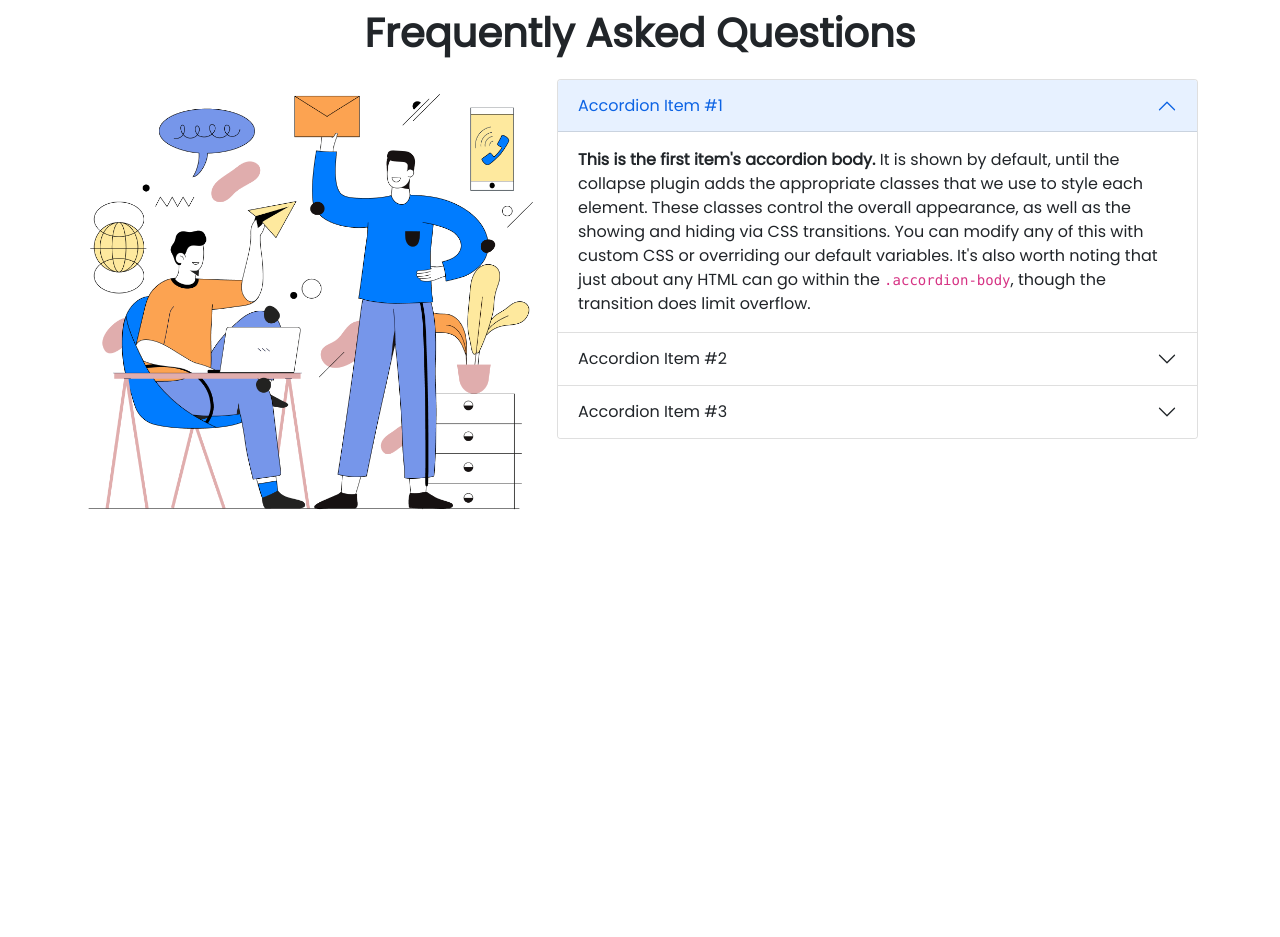
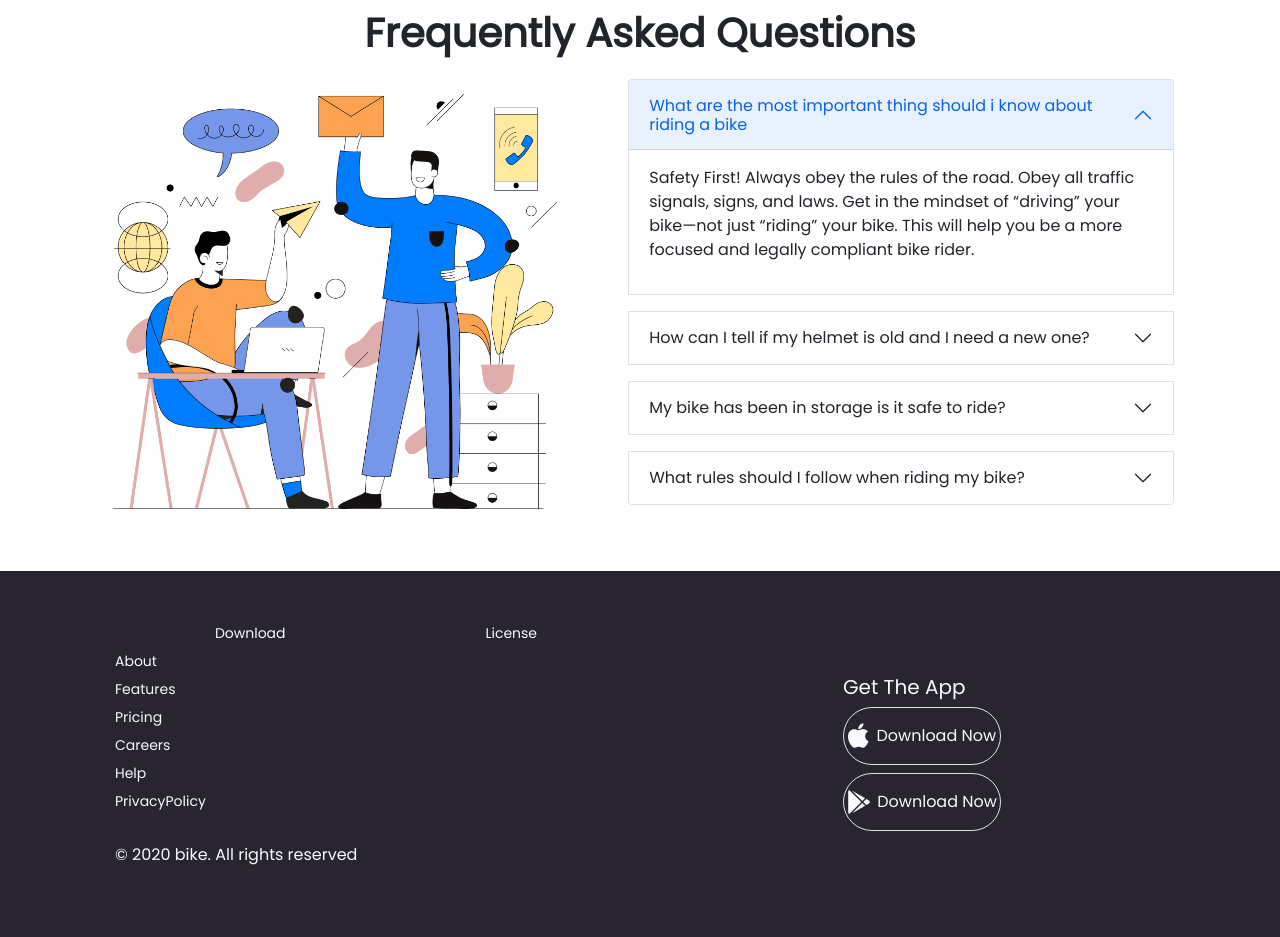
Before and after one commit to Tamanna14-cpu/honda-cbr, a plain HTML site: page index.html in a window 1280 px wide. Shown: the part 1515-2452 px from the top of the page. Before the commit the page ends 2086 px from the top, so only its background shows below. Drawn offline with nearby package versions, Linux system fonts and the light colour scheme.

Commit message:
footer done

```diff
--- a/index.html
+++ b/index.html
@@ -188,66 +188,73 @@
         <!-- frequently asked question -->
         <section class="container">
             <p class="fs-1 fw-bold text-center">Frequently Asked <span class="orange-text">Questions</span></p>
-            <div class="row">
+            <div class="row d-flex justify-content-around">
                 <div class="col-md-5">
-                    <img class="img-fluid" src="images/faq.png" alt="">
+                    <img class="w-100 h-100" src="images/faq.png" alt="">
                 </div>
-                <div class="col-md-7">
+                <div class="col-md-7 w-50 h-100">
                     <div class="accordion" id="accordionExample">
-                        <div class="accordion-item">
+                        <div class="accordion-item mb-3">
                             <h2 class="accordion-header" id="headingOne">
                                 <button class="accordion-button" type="button" data-bs-toggle="collapse"
                                     data-bs-target="#collapseOne" aria-expanded="true" aria-controls="collapseOne">
-                                    Accordion Item #1
+                                    What are the most important thing should i know about riding a bike
                                 </button>
                             </h2>
                             <div id="collapseOne" class="accordion-collapse collapse show" aria-labelledby="headingOne"
                                 data-bs-parent="#accordionExample">
                                 <div class="accordion-body">
-                                    <strong>This is the first item's accordion body.</strong> It is shown by default,
-                                    until the collapse plugin adds the appropriate classes that we use to style each
-                                    element. These classes control the overall appearance, as well as the showing and
-                                    hiding via CSS transitions. You can modify any of this with custom CSS or overriding
-                                    our default variables. It's also worth noting that just about any HTML can go within
-                                    the <code>.accordion-body</code>, though the transition does limit overflow.
+                                    <p>Safety First! Always obey the rules of the road. Obey all traffic signals, signs,
+                                        and laws. Get in the mindset of “driving” your bike—not just “riding” your bike.
+                                        This will help you be a more focused and legally compliant bike rider.</p>
                                 </div>
                             </div>
                         </div>
-                        <div class="accordion-item">
+                        <div class="accordion-item mb-3 border">
                             <h2 class="accordion-header" id="headingTwo">
                                 <button class="accordion-button collapsed" type="button" data-bs-toggle="collapse"
                                     data-bs-target="#collapseTwo" aria-expanded="false" aria-controls="collapseTwo">
-                                    Accordion Item #2
+                                    How can I tell if my helmet is old and I need a new one?
                                 </button>
                             </h2>
                             <div id="collapseTwo" class="accordion-collapse collapse" aria-labelledby="headingTwo"
                                 data-bs-parent="#accordionExample">
                                 <div class="accordion-body">
-                                    <strong>This is the second item's accordion body.</strong> It is hidden by default,
-                                    until the collapse plugin adds the appropriate classes that we use to style each
-                                    element. These classes control the overall appearance, as well as the showing and
-                                    hiding via CSS transitions. You can modify any of this with custom CSS or overriding
-                                    our default variables. It's also worth noting that just about any HTML can go within
-                                    the <code>.accordion-body</code>, though the transition does limit overflow.
+                                    <p>Safety First! Always obey the rules of the road. Obey all traffic signals, signs,
+                                        and laws. Get in the mindset of “driving” your bike—not just “riding” your bike.
+                                        This will help you be a more focused and legally compliant bike rider.</p>
                                 </div>
                             </div>
                         </div>
-                        <div class="accordion-item">
+                        <div class="accordion-item mb-3 border">
                             <h2 class="accordion-header" id="headingThree">
                                 <button class="accordion-button collapsed" type="button" data-bs-toggle="collapse"
                                     data-bs-target="#collapseThree" aria-expanded="false" aria-controls="collapseThree">
-                                    Accordion Item #3
+                                    My bike has been in storage is it safe to ride?
                                 </button>
                             </h2>
                             <div id="collapseThree" class="accordion-collapse collapse" aria-labelledby="headingThree"
                                 data-bs-parent="#accordionExample">
                                 <div class="accordion-body">
-                                    <strong>This is the third item's accordion body.</strong> It is hidden by default,
-                                    until the collapse plugin adds the appropriate classes that we use to style each
-                                    element. These classes control the overall appearance, as well as the showing and
-                                    hiding via CSS transitions. You can modify any of this with custom CSS or overriding
-                                    our default variables. It's also worth noting that just about any HTML can go within
-                                    the <code>.accordion-body</code>, though the transition does limit overflow.
+                                    <p>Safety First! Always obey the rules of the road. Obey all traffic signals, signs,
+                                        and laws. Get in the mindset of “driving” your bike—not just “riding” your bike.
+                                        This will help you be a more focused and legally compliant bike rider.</p>
+                                </div>
+                            </div>
+                        </div>
+                        <div class="accordion-item mb-3 border">
+                            <h2 class="accordion-header" id="headingThree">
+                                <button class="accordion-button collapsed" type="button" data-bs-toggle="collapse"
+                                    data-bs-target="#collapseThree" aria-expanded="false" aria-controls="collapseThree">
+                                    What rules should I follow when riding my bike?
+                                </button>
+                            </h2>
+                            <div id="collapseThree" class="accordion-collapse collapse" aria-labelledby="headingThree"
+                                data-bs-parent="#accordionExample">
+                                <div class="accordion-body">
+                                    <p>Safety First! Always obey the rules of the road. Obey all traffic signals, signs,
+                                        and laws. Get in the mindset of “driving” your bike—not just “riding” your bike.
+                                        This will help you be a more focused and legally compliant bike rider.</p>
                                 </div>
                             </div>
                         </div>
@@ -258,6 +265,40 @@
 
     </main>
 
+    <!-- footer -->
+    <footer class="footer-bg">
+        <div class="row container pt-5 text-light d-flex justify-content-around align-items-center">
+            <div class="col-md-6 lh-lg">
+                <div class="d-flex justify-content-around">
+                    <small>Download</small>
+                    <small>License</small>
+                </div>
+                <div class="d-flex justify-content-between flex-sm-column">
+                    <small>About</small>
+                    <small>Features</small>
+                    <small>Pricing</small>
+                    <small>Careers</small>
+                    <small>Help</small>
+                    <small>PrivacyPolicy</small>
+                </div>
+                <div class="pt-4">
+                    <p>&copy 2020 bike. All rights reserved</p>
+                </div>
+            </div>
+            <div class="col-md-2">
+                <h5>Get The App</h5>
+                <div class="d-flex border rounded-pill justify-content-around align-items-center mb-2">
+                    <i class="fab fa-apple fs-3"></i>
+                    <p class="pt-3">Download Now</p>
+                </div>
+                <div class="d-flex border rounded-pill justify-content-around align-items-center">
+                    <i class="fab fa-google-play fs-4"></i>
+                    <p class="pt-3">Download Now</p>
+                </div>
+            </div>
+        </div>
+    </footer>
+
 
     <script src="https://cdn.jsdelivr.net/npm/bootstrap@5.0.2/dist/js/bootstrap.bundle.min.js"
         integrity="sha384-MrcW6ZMFYlzcLA8Nl+NtUVF0sA7MsXsP1UyJoMp4YLEuNSfAP+JcXn/tWtIaxVXM"
--- a/style.css
+++ b/style.css
@@ -34,3 +34,8 @@ body{
 .colored-star{
     color: orange;
 }
+
+/* footer */
+.footer-bg{
+    background: rgba(40, 37, 49, 1);
+}
```
